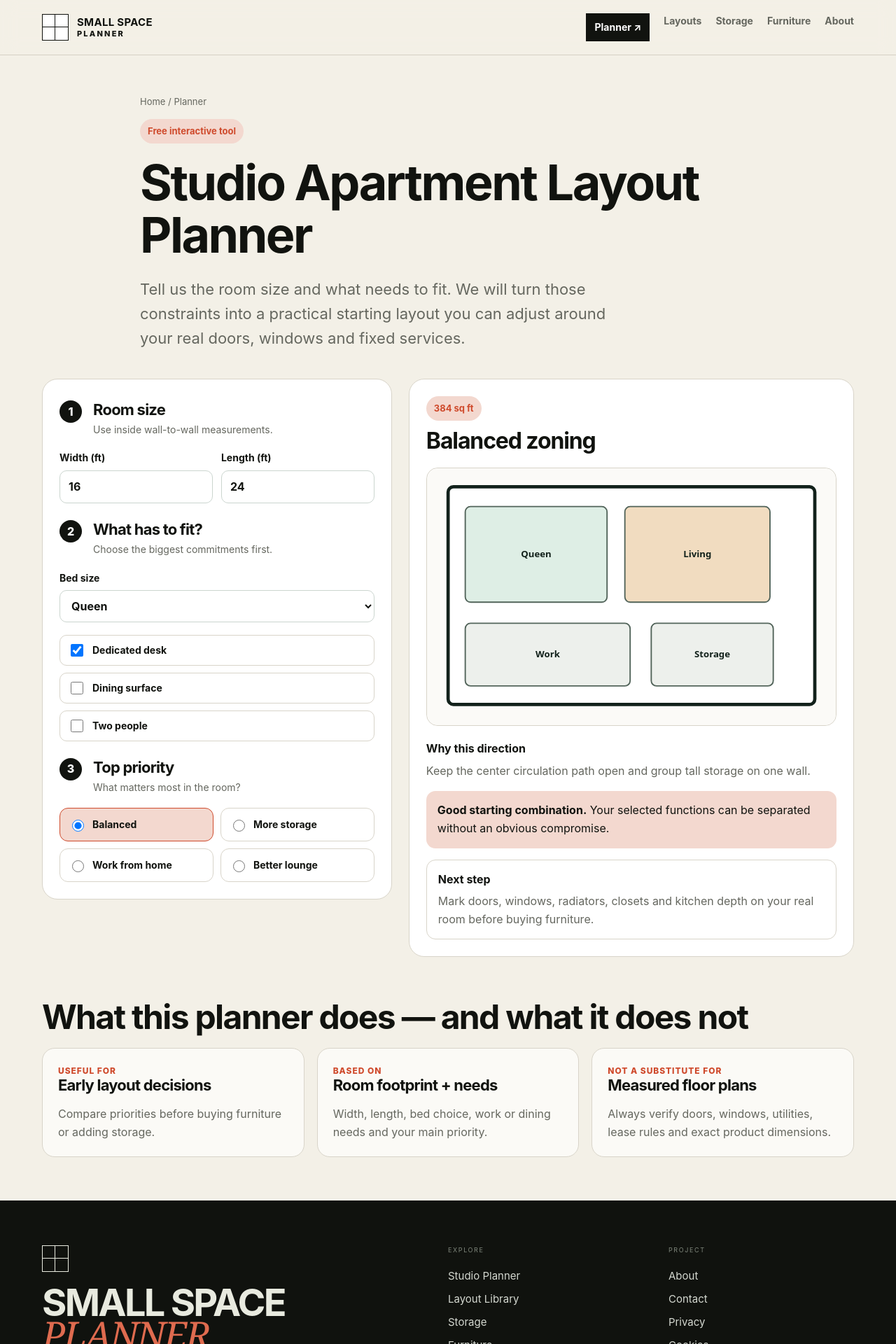
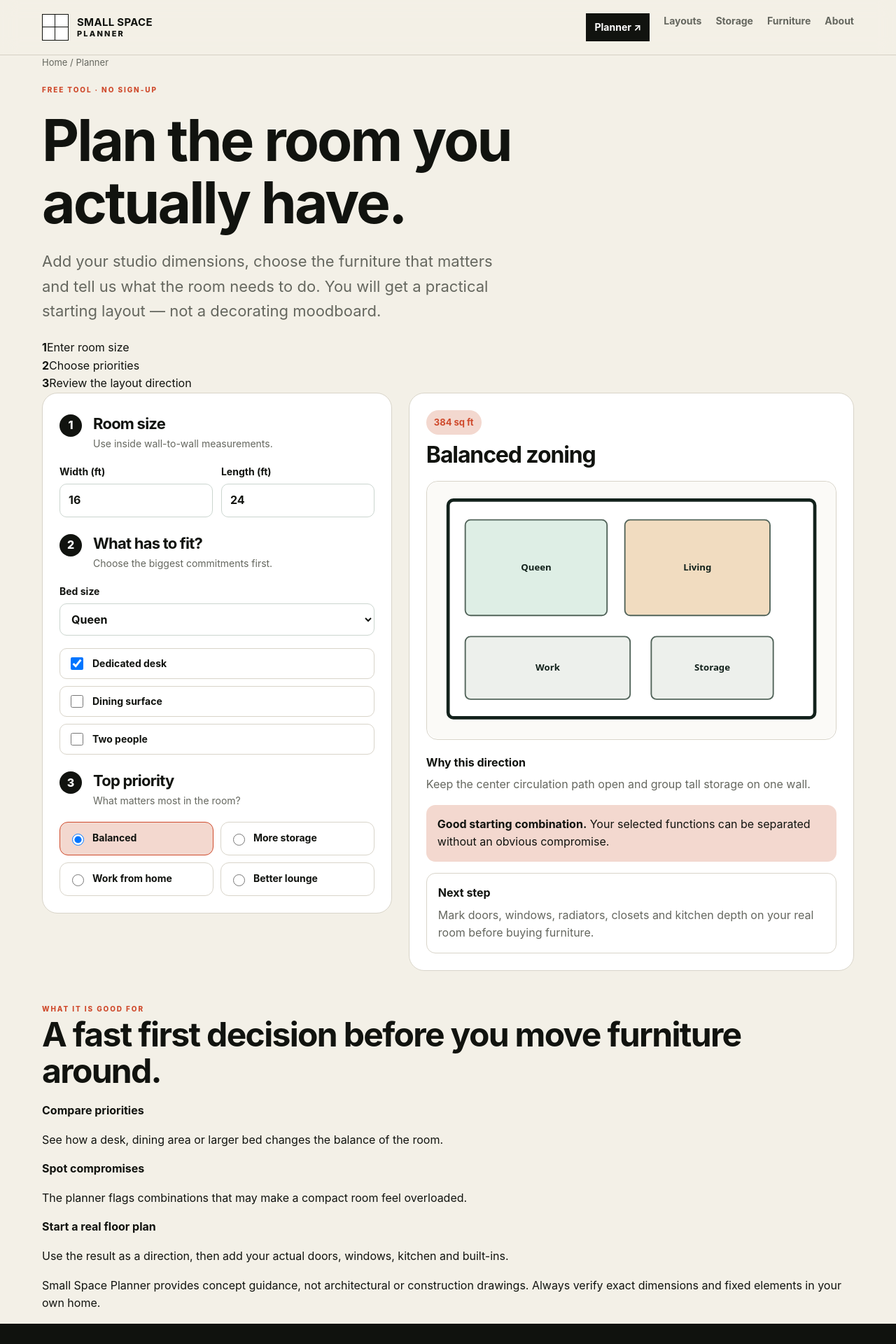
Before and after one commit to talaverilla85/small-space-lab, a Next.js app: page /studio-apartment-planner in a window 1280 px wide. Shown: the top 1920 px of the page at 70% size. Built offline with nearby package versions, Linux system fonts and the light colour scheme; no server answers.

Commit message:
Make planner page clearer and more product-like

```diff
--- a/app/studio-apartment-planner/page.tsx
+++ b/app/studio-apartment-planner/page.tsx
@@ -11,20 +11,41 @@ export const metadata: Metadata = {
 export default function StudioApartmentPlannerPage() {
   return (
     <>
-      <header className="container guide-hero planner-hero">
-        <div className="breadcrumb"><Link href="/">Home</Link> / Planner</div>
-        <span className="eyebrow">Free interactive tool</span>
-        <h1>Studio Apartment Layout Planner</h1>
-        <p className="lede">Tell us the room size and what needs to fit. We will turn those constraints into a practical starting layout you can adjust around your real doors, windows and fixed services.</p>
+      <header className="planner-page-hero">
+        <div className="container planner-page-head">
+          <div>
+            <div className="breadcrumb"><Link href="/">Home</Link> / Planner</div>
+            <span className="micro-label">FREE TOOL · NO SIGN-UP</span>
+            <h1>Plan the room you actually have.</h1>
+            <p className="lede">
+              Add your studio dimensions, choose the furniture that matters and tell us what the room
+              needs to do. You will get a practical starting layout — not a decorating moodboard.
+            </p>
+          </div>
+          <div className="planner-page-points">
+            <div><strong>1</strong><span>Enter room size</span></div>
+            <div><strong>2</strong><span>Choose priorities</span></div>
+            <div><strong>3</strong><span>Review the layout direction</span></div>
+          </div>
+        </div>
       </header>
+
       <section className="container planner-wrap"><StudioPlanner /></section>
-      <section className="container section planner-explainer">
-        <h2>What this planner does — and what it does not</h2>
-        <div className="grid">
-          <div className="card"><div className="kicker">Useful for</div><h3>Early layout decisions</h3><p>Compare priorities before buying furniture or adding storage.</p></div>
-          <div className="card"><div className="kicker">Based on</div><h3>Room footprint + needs</h3><p>Width, length, bed choice, work or dining needs and your main priority.</p></div>
-          <div className="card"><div className="kicker">Not a substitute for</div><h3>Measured floor plans</h3><p>Always verify doors, windows, utilities, lease rules and exact product dimensions.</p></div>
+
+      <section className="container planner-confidence">
+        <div>
+          <span className="micro-label">WHAT IT IS GOOD FOR</span>
+          <h2>A fast first decision before you move furniture around.</h2>
         </div>
+        <div className="confidence-grid">
+          <div><strong>Compare priorities</strong><p>See how a desk, dining area or larger bed changes the balance of the room.</p></div>
+          <div><strong>Spot compromises</strong><p>The planner flags combinations that may make a compact room feel overloaded.</p></div>
+          <div><strong>Start a real floor plan</strong><p>Use the result as a direction, then add your actual doors, windows, kitchen and built-ins.</p></div>
+        </div>
+        <p className="planner-disclaimer">
+          Small Space Planner provides concept guidance, not architectural or construction drawings.
+          Always verify exact dimensions and fixed elements in your own home.
+        </p>
       </section>
     </>
   );
```
